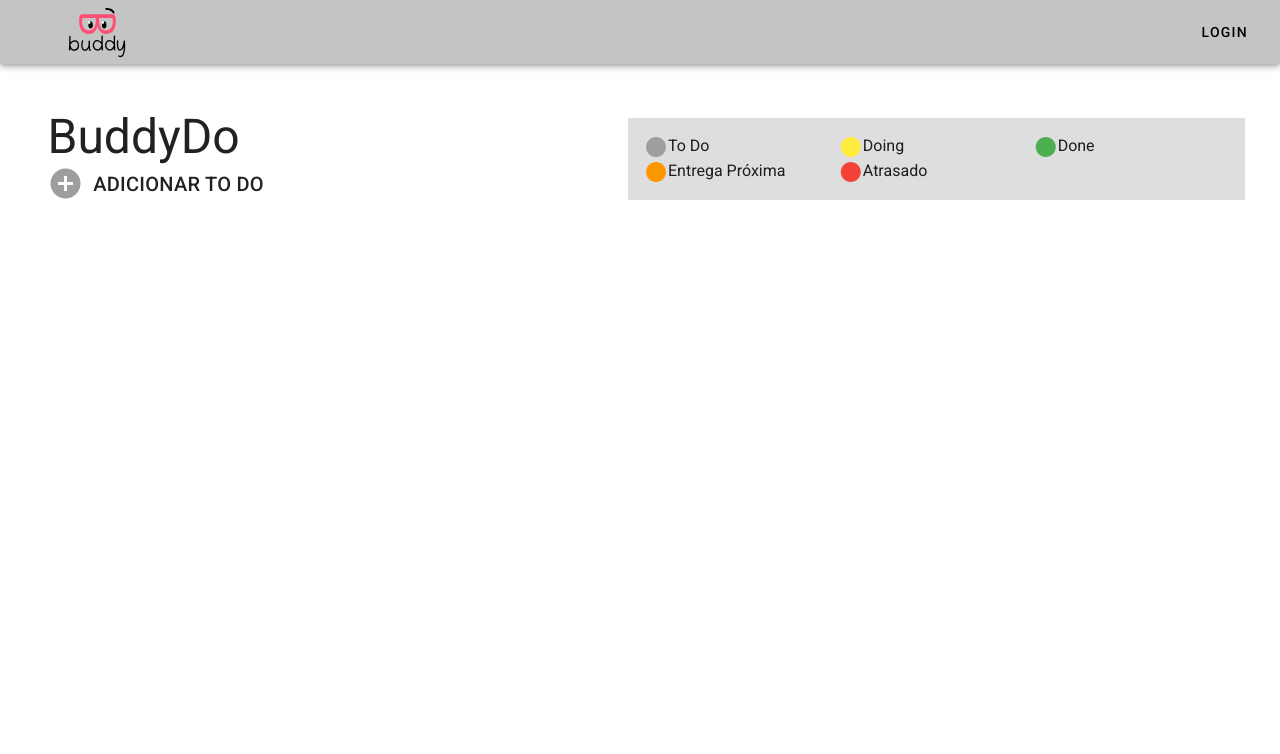
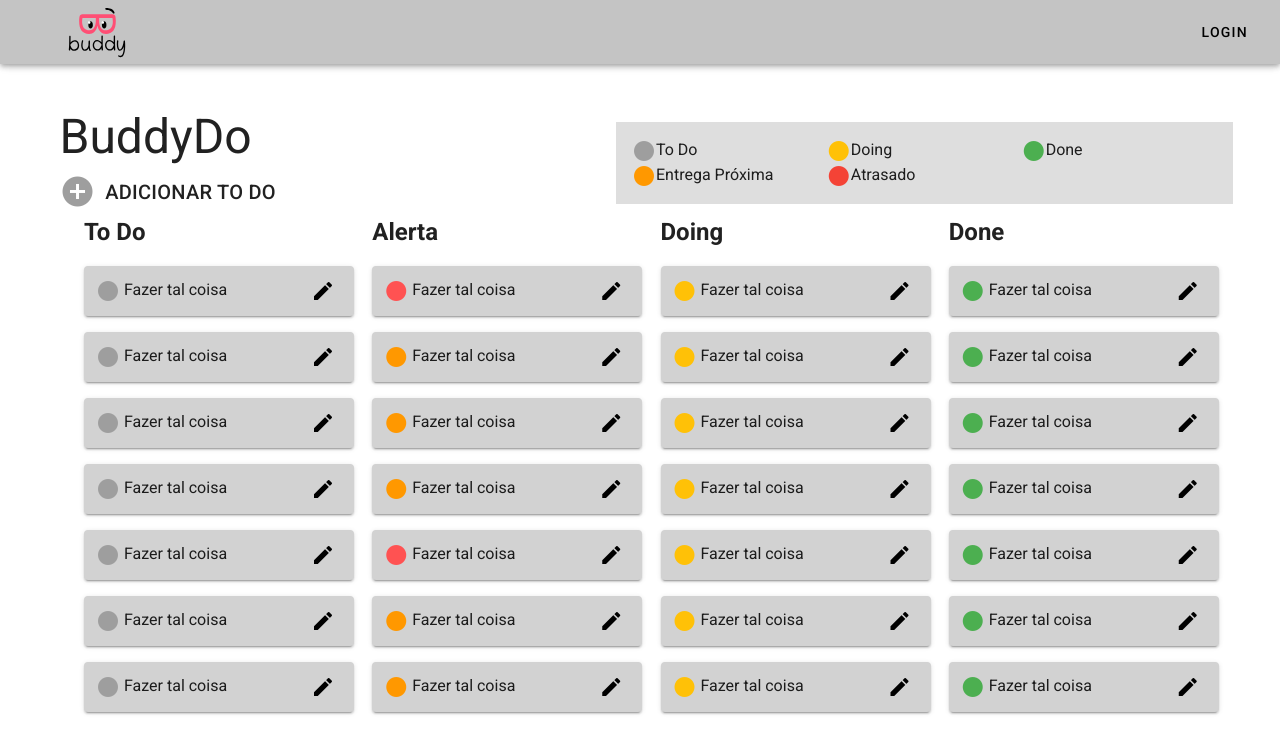
Before and after one commit to guiconti/buddy, a Vue app: page /buddydo in a window 1280 px wide. Shown: the top 754 px of the page. Built offline with nearby package versions, Linux system fonts and the light colour scheme; a small style sheet from the web is missing; what vue-cookie would draw is missing.

Commit message:
Create edit component

```diff
--- /dev/null
+++ b/src/components/BuddyDo/Edit.vue
@@ -0,0 +1,93 @@
+<template>
+  <v-dialog v-model="open" width="500">
+    <v-card>
+      <v-container class="pa-6">
+          <v-form ref="form" class="text-center">
+            <v-text-field
+              v-model="todo"
+              outlined
+              color="black"
+              :validate-on-blur="true"
+              label="To do"
+              type="text"
+              required
+              @keyup.enter="submit"
+            />
+            <v-date-picker v-model="picker" class="mb-8 text-left" />
+            <v-textarea
+              v-model="description"
+              outlined
+              color="black"
+              :validate-on-blur="true"
+              label="Descrição"
+              type="text"
+              required
+              @keyup.enter="submit"
+            />
+            <v-text-field
+              v-model="commentary"
+              outlined
+              color="black"
+              :validate-on-blur="true"
+              label="Comentário"
+              type="text"
+              required
+              @keyup.enter="submit"
+            />
+            <v-layout row wrap align-center justify-center>
+              <v-flex xs4>
+                <v-btn rounded color="success" @click="send">
+                  Salvar
+                </v-btn>
+              </v-flex>
+              <v-flex xs4>
+                <v-btn rounded color="error" @click="cancel">
+                  Cancelar
+                </v-btn>
+              </v-flex>
+              <v-flex xs4>
+                <v-btn rounded color="success" @click="send">
+                  Iniciar
+                </v-btn>
+              </v-flex>
+            </v-layout>
+          </v-form>
+      </v-container>
+    </v-card>
+  </v-dialog>
+</template>
+
+<script>
+export default {
+  props: {
+    open: {
+      type: Boolean,
+      required: false,
+      default: false,
+    },
+  },
+  data: () => ({
+    todo: 'Fazer tal coisa',
+    picker: '2019-08-26',
+    description: 'Terminar relatório para revisão',
+    commentary: 'Alterar parágrafo 2',
+  }),
+  watch: {
+    open(val) {
+      if (!val) {
+        this.$emit('close');
+      }
+    }
+  },
+  methods: {
+    send() {
+      this.$emit('close');
+      this.open = false;
+    },
+    cancel() {
+      this.$emit('close');
+      this.open = false;
+    },
+  },
+}
+</script>
--- a/src/components/BuddyDo/Header.vue
+++ b/src/components/BuddyDo/Header.vue
@@ -1,18 +1,18 @@
 <template>
   <v-container class="mt-12">
     <v-layout row wrap align-center justify-center>
-      <v-flex xs4>
+      <v-flex xs4 :style="{'margin-left': $vuetify.breakpoint.xlOnly ? '148px': '12px'}">
         <h2 class="display-2">
           BuddyDo
         </h2>
-        <v-btn class="title pl-0" text large @click="create = true">
+        <v-btn class="title pl-0 mt-2" text large @click="create = true">
           <v-icon large color="grey" class="mr-2">mdi-plus-circle</v-icon> Adicionar To Do
         </v-btn>
       </v-flex>
       <v-spacer />
-      <v-flex xs6>
+      <v-flex xs6 :style="{'margin-right': $vuetify.breakpoint.xlOnly ? '168px': '12px'}">
         <v-layout row wrap class="grey-background">
-          <v-flex xs4 v-for="(status, i) in statuses" :key="i">
+          <v-flex xs4 xl3 v-for="(status, i) in statuses" :key="i">
             <v-icon :color="status.color">mdi-circle</v-icon>{{ status.name }}
           </v-flex>
         </v-layout>
@@ -39,7 +39,7 @@ export default {
         },
         {
           name: 'Doing',
-          color: 'yellow',
+          color: 'amber',
         },
         {
           name: 'Done',
--- /dev/null
+++ b/src/components/BuddyDo/List.vue
@@ -0,0 +1,128 @@
+<template>
+  <v-container class="pl-12 ml-12 pr-2" style="margin-right: -48px !important;">
+    <v-layout row wrap>
+      <v-flex xs3>
+        <h2 class="mb-4">
+          To Do
+        </h2>
+        <v-card
+          v-for="(todo, i) in todos"
+          :key="i"
+          class="mb-4"
+          color="#D2D2D2"
+          :width="$vuetify.breakpoint.xlOnly ? 370 : 270"
+          height="50"
+        >
+          <div class="pl-3 pt-3">
+            <v-icon color="grey">mdi-circle</v-icon>
+              {{ todo }}
+            <v-icon
+              class="ml-8 pl-12"
+              color="black"
+              :style="{'padding-left': $vuetify.breakpoint.xlOnly ? '148px !important' : '48px !important'}"
+              @click="edit = true"
+            >
+              mdi-pencil
+            </v-icon>
+          </div>
+        </v-card>
+      </v-flex>
+      <v-flex xs3>
+        <h2 class="mb-4">
+          Alerta
+        </h2>
+        <v-card
+          v-for="(alert, i) in alerts"
+          :key="i"
+          class="mb-4"
+          color="#D2D2D2"
+          :width="$vuetify.breakpoint.xlOnly ? 370 : 270"
+          height="50"
+        >
+          <div class="pl-3 pt-3">
+            <v-icon :color="Math.floor(Math.random() * Math.floor(2)) < 1 ? 'error' : 'orange'">mdi-circle</v-icon>
+              {{ alert }}
+            <v-icon
+              class="ml-8 pl-12"
+              color="black"
+              :style="{'padding-left': $vuetify.breakpoint.xlOnly ? '148px !important' : '48px !important'}"
+              @click="edit = true"
+            >
+              mdi-pencil
+            </v-icon>
+          </div>
+        </v-card>
+      </v-flex>
+      <v-flex xs3>
+        <h2 class="mb-4">
+          Doing
+        </h2>
+        <v-card
+          v-for="(doing, i) in doings"
+          :key="i"
+          class="mb-4"
+          color="#D2D2D2"
+          :width="$vuetify.breakpoint.xlOnly ? 370 : 270"
+          height="50"
+        >
+          <div class="pl-3 pt-3">
+            <v-icon color="amber">mdi-circle</v-icon>
+              {{ doing }}
+            <v-icon
+              class="ml-8 pl-12"
+              color="black"
+              :style="{'padding-left': $vuetify.breakpoint.xlOnly ? '148px !important' : '48px !important'}"
+              @click="edit = true"
+            >
+              mdi-pencil
+            </v-icon>
+          </div>
+        </v-card>
+      </v-flex>
+      <v-flex xs3>
+        <h2 class="mb-4">
+          Done
+        </h2>
+        <v-card
+          v-for="(done, i) in dones"
+          :key="i"
+          class="mb-4"
+          color="#D2D2D2"
+          :width="$vuetify.breakpoint.xlOnly ? 370 : 270"
+          height="50"
+        >
+          <div class="pl-3 pt-3">
+            <v-icon color="success">mdi-circle</v-icon>
+              {{ done }}
+            <v-icon
+              class="ml-8 pl-12"
+              color="black"
+              :style="{'padding-left': $vuetify.breakpoint.xlOnly ? '148px !important' : '48px !important'}"
+              @click="edit = true"
+            >
+              mdi-pencil
+            </v-icon>
+          </div>
+        </v-card>
+      </v-flex>
+    </v-layout>
+    <Edit :open="edit" @close="edit = false" />
+  </v-container>
+</template>
+
+<script>
+import Edit from './Edit';
+
+export default {
+  components: {
+    Edit,
+  },
+  data: () => ({
+    edit: false,
+    todos: ['Fazer tal coisa', 'Fazer tal coisa', 'Fazer tal coisa', 'Fazer tal coisa', 'Fazer tal coisa', 'Fazer tal coisa', 'Fazer tal coisa',],
+    alerts: ['Fazer tal coisa', 'Fazer tal coisa', 'Fazer tal coisa', 'Fazer tal coisa', 'Fazer tal coisa', 'Fazer tal coisa', 'Fazer tal coisa',],
+    doings: ['Fazer tal coisa', 'Fazer tal coisa', 'Fazer tal coisa', 'Fazer tal coisa', 'Fazer tal coisa', 'Fazer tal coisa', 'Fazer tal coisa',],
+    dones: ['Fazer tal coisa', 'Fazer tal coisa', 'Fazer tal coisa', 'Fazer tal coisa', 'Fazer tal coisa', 'Fazer tal coisa', 'Fazer tal coisa',]
+  }),
+}
+</script>
--- a/src/components/shared/Navmenu.vue
+++ b/src/components/shared/Navmenu.vue
@@ -9,7 +9,7 @@
       </v-toolbar-title>
       <v-spacer />
       <v-btn
-        v-if="$vuetify.breakpoint.mdAndUp && this.$route.path !== '/login'"
+        v-if="$vuetify.breakpoint.mdAndUp && this.$route.path !== '/login' && !isLogged"
         text
         class="black--text"
         @click="$router.push({ path: '/login' })"
--- a/src/views/BuddyDo.vue
+++ b/src/views/BuddyDo.vue
@@ -1,13 +1,18 @@
 <template>
-  <Header />
+  <div>
+    <Header />
+    <List />
+  </div>
 </template>
 
 <script>
 import Header from '../components/BuddyDo/Header';
+import List from '../components/BuddyDo/List';
 
 export default {
   components: {
     Header,
+    List,
   },
 }
 </script>
```
